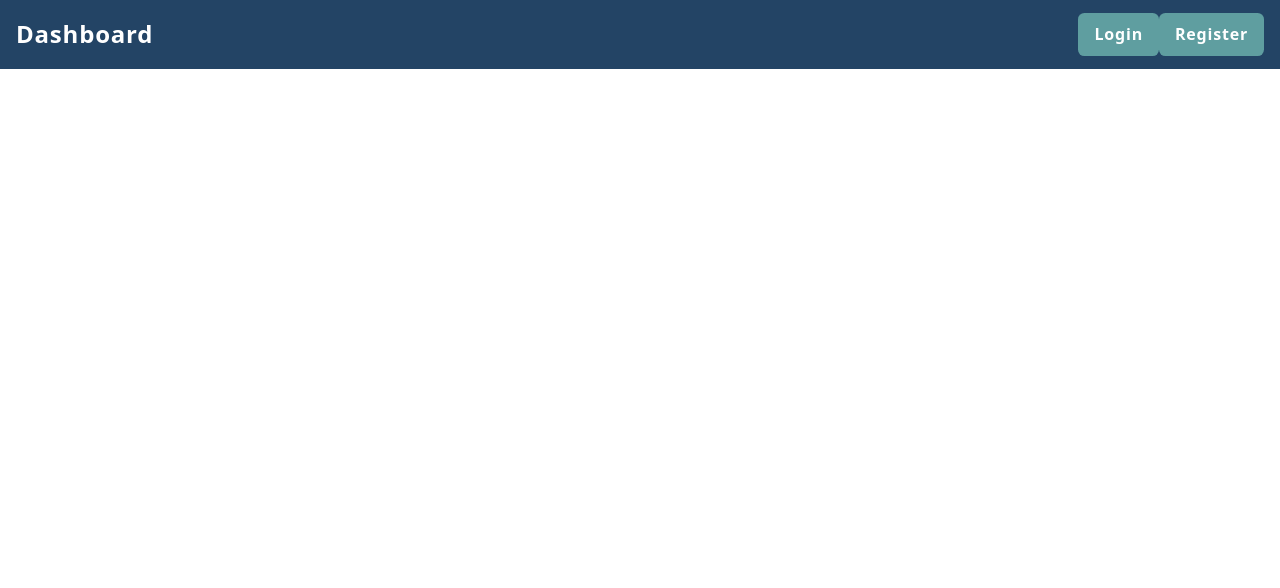
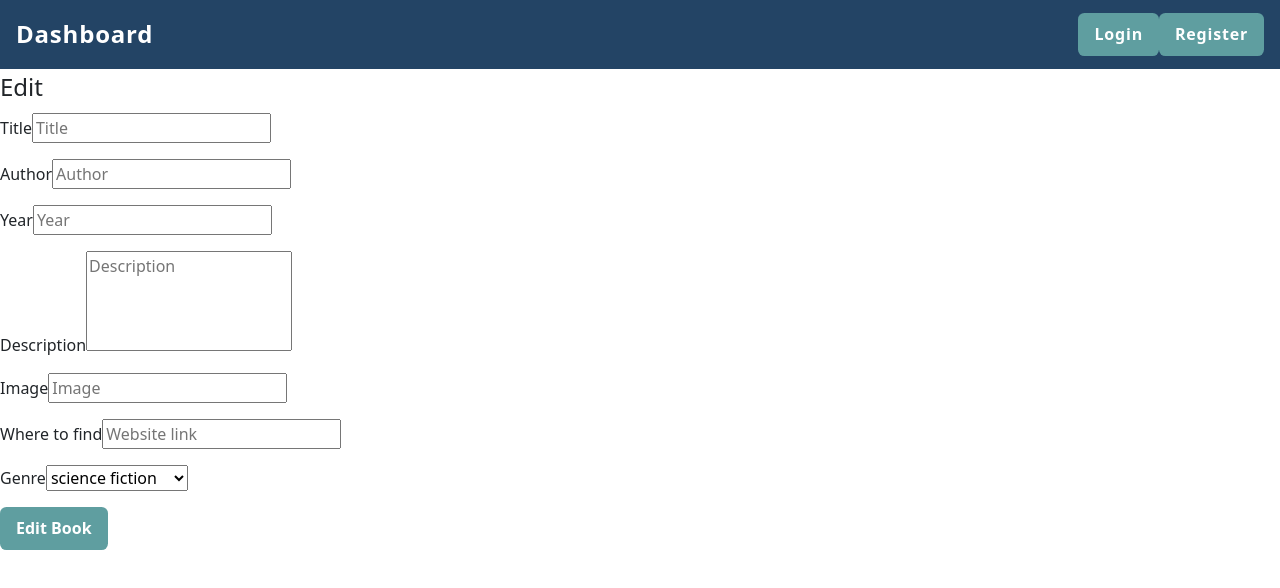
Before and after one commit to YuliiaAlieks/my-books-app, a React (Create React App) app: page /edit in a window 1280 px wide. Shown: the top 588 px of the page. Built offline with nearby package versions, Linux system fonts and the light colour scheme.

Commit message:
Created Edit form

```diff
--- a/src/App.js
+++ b/src/App.js
@@ -4,6 +4,7 @@ import { Routes, Route } from 'react-router-dom';
 
 import { AuthProvider } from './contexts/AuthContext';
 import CreateBook from './components/CreateBook';
+import Edit from './components/Edit/Edit';
 import Dashboard from './components/Dashboard';
 import Details from './components/Details';
 import Header from './components/Header';
@@ -30,6 +31,7 @@ function App() {
             <Route path="/my-wish-list" element={<WishList />} />
             <Route path="/my-books" element={<OwnedBooks />} />
             <Route path="/create" element={<CreateBook />} />
+            <Route path="/edit" element={<Edit />} />
             <Route path="/details/:bookId" element={<Details />} />
           </Routes>
 
--- a/src/components/Details/Details.js
+++ b/src/components/Details/Details.js
@@ -62,7 +62,7 @@ const Details = () => {
 
     const ownerButtons = (
         <>
-            <Link className="button" to="edit">Edit</Link>
+            <Link className="button" to="/edit">Edit</Link>
             <a className="button" href="#" onClick={deleteClickHandler}>Delete</a>
         </>
     );
--- /dev/null
+++ b/src/components/Edit/Edit.js
@@ -0,0 +1,78 @@
+import { useState, useEffect } from 'react';
+
+import * as bookService from '../../services/bookService';
+
+
+const Edit = () => {
+    const [book, setBook] = useState({});
+    useEffect(() => {
+
+    }, []);
+
+    const bookEditsubmitHandler = (e) => {
+        e.preventDefault();
+        console.log('Edited');
+    }
+
+
+    return (
+        <section id="edit-book">
+            <form id="edit-form" method="POST" onSubmit={bookEditsubmitHandler}>
+                <fieldset>
+                    <legend>Edit</legend>
+                    <p>
+                        <label htmlFor="title">Title</label>
+                        <span>
+                            <input type="text" name="title" id="title" placeholder="Title" />
+                        </span>
+                    </p>
+                    <p>
+                        <label htmlFor="author">Author</label>
+                        <span>
+                            <input type="text" name="author" id="author" placeholder="Author" />
+                        </span>
+                    </p>
+                    <p>
+                        <label htmlFor="year">Year</label>
+                        <span>
+                            <input type="text" name="year" id="year" placeholder="Year" />
+                        </span>
+                    </p>
+                    <p>
+                        <label htmlFor="description">Description</label>
+                        <span>
+                            <textarea name="description" id="description" placeholder="Description"></textarea>
+                        </span>
+                    </p>
+                    <p>
+                        <label htmlFor="image">Image</label>
+                        <span>
+                            <input type="text" name="imageUrl" id="image" placeholder="Image" />
+                        </span>
+                    </p>
+                    <p>
+                        <label htmlFor="recommendedUrl">Where to find</label>
+                        <span>
+                            <input type="text" name="recommendedUrl" id="recommendedUrl" placeholder="Website link" />
+                        </span>
+                    </p>
+                    <p>
+                        <label htmlFor="genre">Genre</label>
+                        <span>
+                            <select id="genre" name="genre">
+                                <option value="science-fiction">science fiction</option>
+                                <option value="historical-fiction">historical fiction</option>
+                                <option value="romance">romance</option>
+                                <option value="other">Other</option>
+                            </select>
+                        </span>
+                    </p>
+                    <input className="button" type="submit" value="Edit Book" />
+                </fieldset>
+            </form>
+        </section>
+    );
+
+}
+
+export default Edit;
--- /dev/null
+++ b/src/components/Edit/index.js
@@ -0,0 +1 @@
+export { dafault } from './Edit';
```
